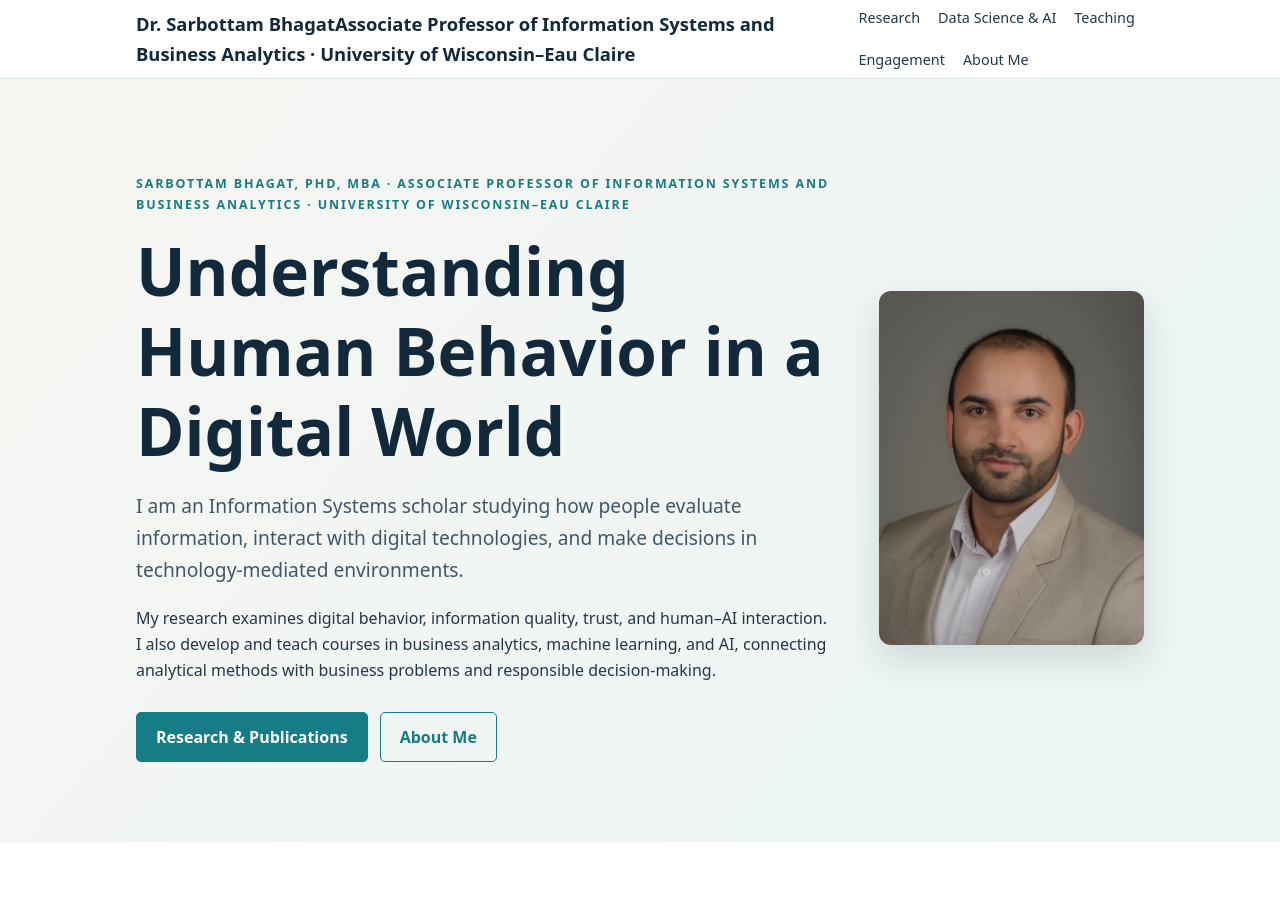
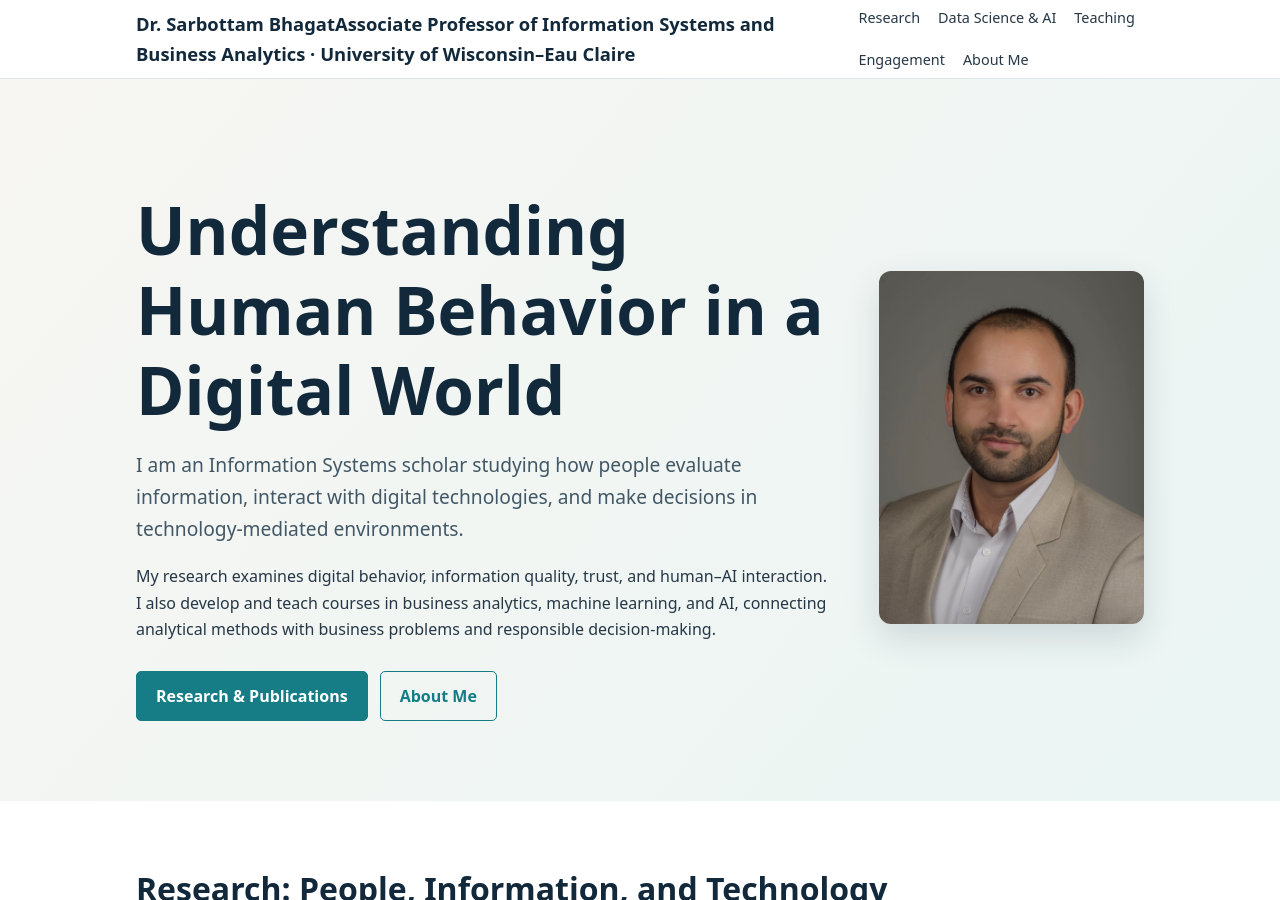
Before and after one commit to sarbottambhagat/sarbottambhagat.github.io, a Jekyll site: the page built from index.md, in a window 1280 px wide and 900 px high. Built offline with Jekyll 4.4.1, drawn with Linux system fonts in a browser that asks for light colours.

Commit message:
Present full academic identity in shared header without redundant page introductions

```diff
--- a/index.md
+++ b/index.md
@@ -3,7 +3,6 @@ layout: default
 title: Home
 ---
 <section class="hero"><div class="wrap hero-layout"><div class="hero-copy">
-<div class="eyebrow">Sarbottam Bhagat, PhD, MBA · Associate Professor of Information Systems and Business Analytics · University of Wisconsin–Eau Claire</div>
 <h1>Understanding Human Behavior in a Digital World</h1>
 <p class="lead">I am an Information Systems scholar studying how people evaluate information, interact with digital technologies, and make decisions in technology-mediated environments.</p>
 <p>My research examines digital behavior, information quality, trust, and human–AI interaction. I also develop and teach courses in business analytics, machine learning, and AI, connecting analytical methods with business problems and responsible decision-making.</p>
```
